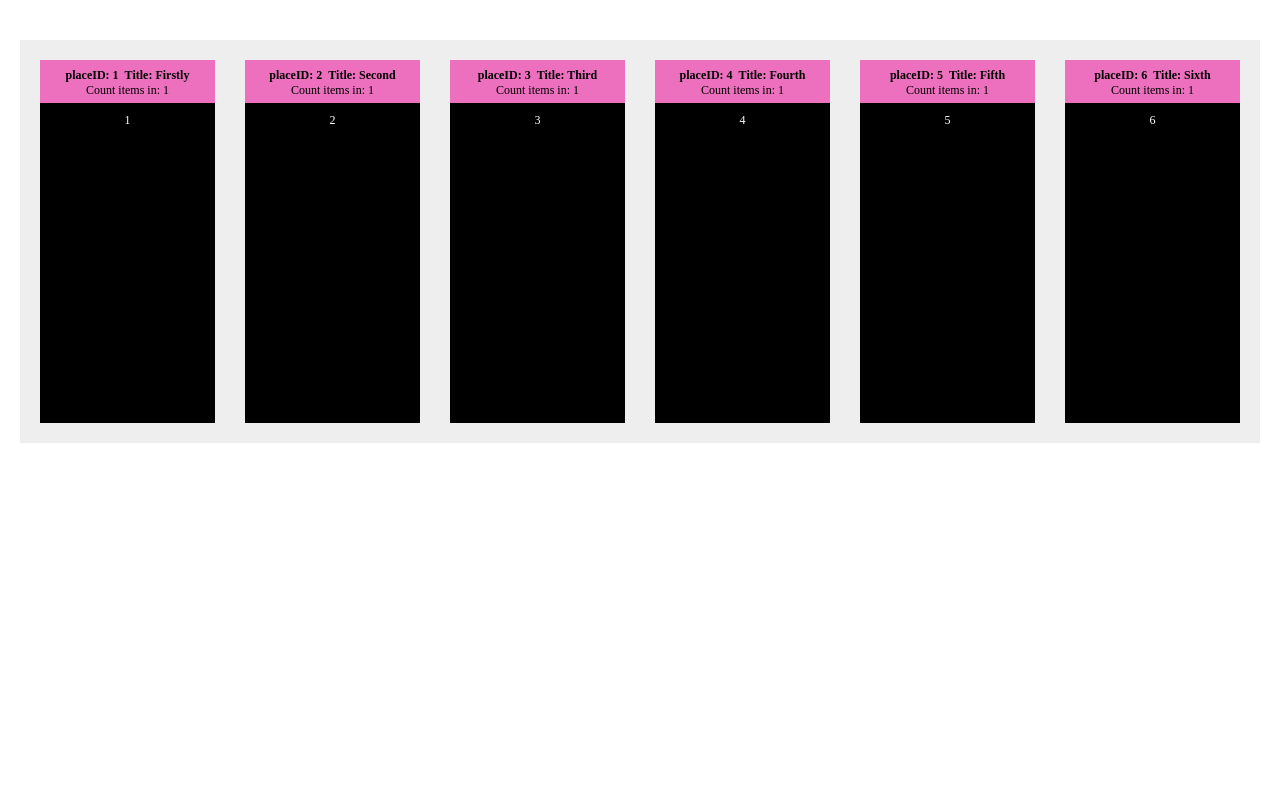
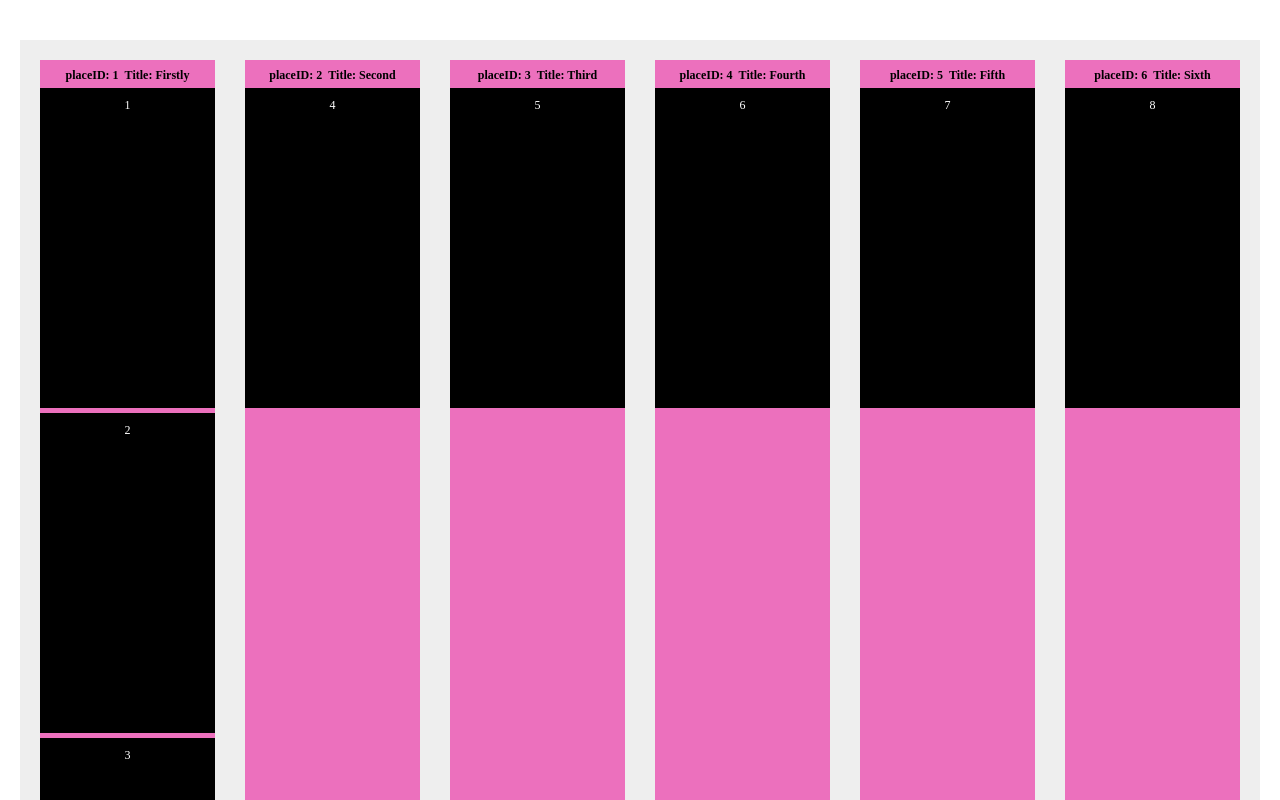
Before and after one commit to zelenchuk/react-dnd-cards, a React (Create React App) app: page / in a window 1280 px wide. Shown: the top 800 px of the page. Built offline with nearby package versions, Linux system fonts and the light colour scheme.

Commit message:
Update repo

```diff
--- a/src/App.js
+++ b/src/App.js
@@ -1,6 +1,6 @@
 import React from 'react';
-import OneComponent from './OneComponent';
+import HorizontalMain from "./HorizontalMain";
 
-const App = () => <OneComponent/>
+const App = () => <HorizontalMain/>
 
 export default App;
--- a/src/MainDND.js
+++ b/src/HorizontalMain/index.js
@@ -1,3 +1,4 @@
+import './index.css'
 import React, {useState} from "react";
 
 
@@ -10,9 +11,8 @@ const initialState = [
     {placeID: 6, title: "Sixth", items: [{itemID: 8}]},
 ];
 
-const MainDND = () => {
+const Index = () => {
     const [places, setPlaces] = useState(initialState);
-
     const [currentPlace, setCurrentPlace] = useState(null);
     const [currentItem, setCurrentItem] = useState(null);
 
@@ -93,4 +93,4 @@ const MainDND = () => {
 }
 
 
-export default MainDND;
+export default Index;
--- a/src/OneComponent.js
+++ b/src/OnlyLastItemMain/OnlyLastItemMain.js
@@ -1,3 +1,4 @@
+import './index.css'
 import React, {useState} from "react";
 
 
--- /dev/null
+++ b/src/OnlyLastItemMain/index.css
@@ -0,0 +1,45 @@
+body {
+    padding: 0;
+    margin: 0;
+}
+
+body * {
+    transition: .2s ease-in-out;
+}
+
+#mainBlock * {
+    user-select: none;
+}
+
+#mainBlock {
+    padding: 20px;
+    width: 1200px;
+    margin: 40px auto;
+    background: #eee;
+    display: grid;
+    grid-template-columns: repeat(6, 1fr);
+    grid-template-rows: repeat(1, 1fr);
+    grid-column-gap: 30px;
+    grid-row-gap: 30px;
+}
+
+.placeItem {
+    background: #ec70bd;
+    padding: 8px 0 0 0;
+    text-align: center;
+}
+
+.placeItem div {
+    font-size: 12px;
+}
+
+
+.itemsElement {
+    background: #000;
+    padding: 10px;
+    height: 300px;
+    color: #fff;
+    font-size: 10px;
+    margin: 5px 0 0 0;
+    cursor: grab;
+}
--- a/src/index.js
+++ b/src/index.js
@@ -1,6 +1,5 @@
 import React from 'react';
 import ReactDOM from 'react-dom/client';
-import './main.css';
 import App from './App';
 
 
```
Also changed, not shown: src/HorizontalMain/index.css (renamed from src/main.css).
